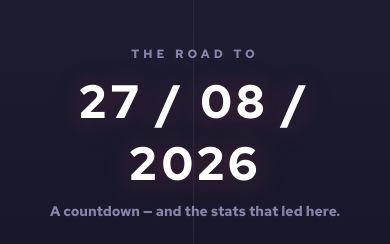
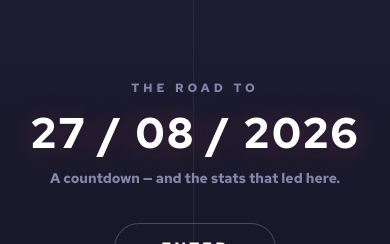
Before and after one commit to ShanujPatel/countdown, a React (Vite) app: page / in a window 390 px wide. Shown: the part 246-490 px from the top of the page. Built offline with nearby package versions, Linux system fonts and the light colour scheme; grey boxes are pictures that could not be loaded.

Commit message:
Enhance cover title styles for improved readability and animation duration

```diff
--- a/src/index.css
+++ b/src/index.css
@@ -1011,7 +1011,7 @@ h1 {
   bottom: 0;
   width: 50.5%;
   background: linear-gradient(180deg, #201f38 0%, #14131f 100%);
-  transition: transform 1s cubic-bezier(0.77, 0, 0.175, 1);
+  transition: transform 3s cubic-bezier(0.77, 0, 0.175, 1);
   will-change: transform;
   z-index: 1;
 }
@@ -1051,9 +1051,10 @@ h1 {
 
 .cover__title {
   margin: 0;
-  font-size: clamp(40px, 12vw, 92px);
+  white-space: nowrap;
+  font-size: clamp(32px, 11vw, 92px);
   font-weight: 700;
-  letter-spacing: 4px;
+  letter-spacing: clamp(1px, 0.6vw, 4px);
   color: var(--white);
   text-shadow: 0 2px 30px rgba(251, 76, 104, 0.25);
 }
```
